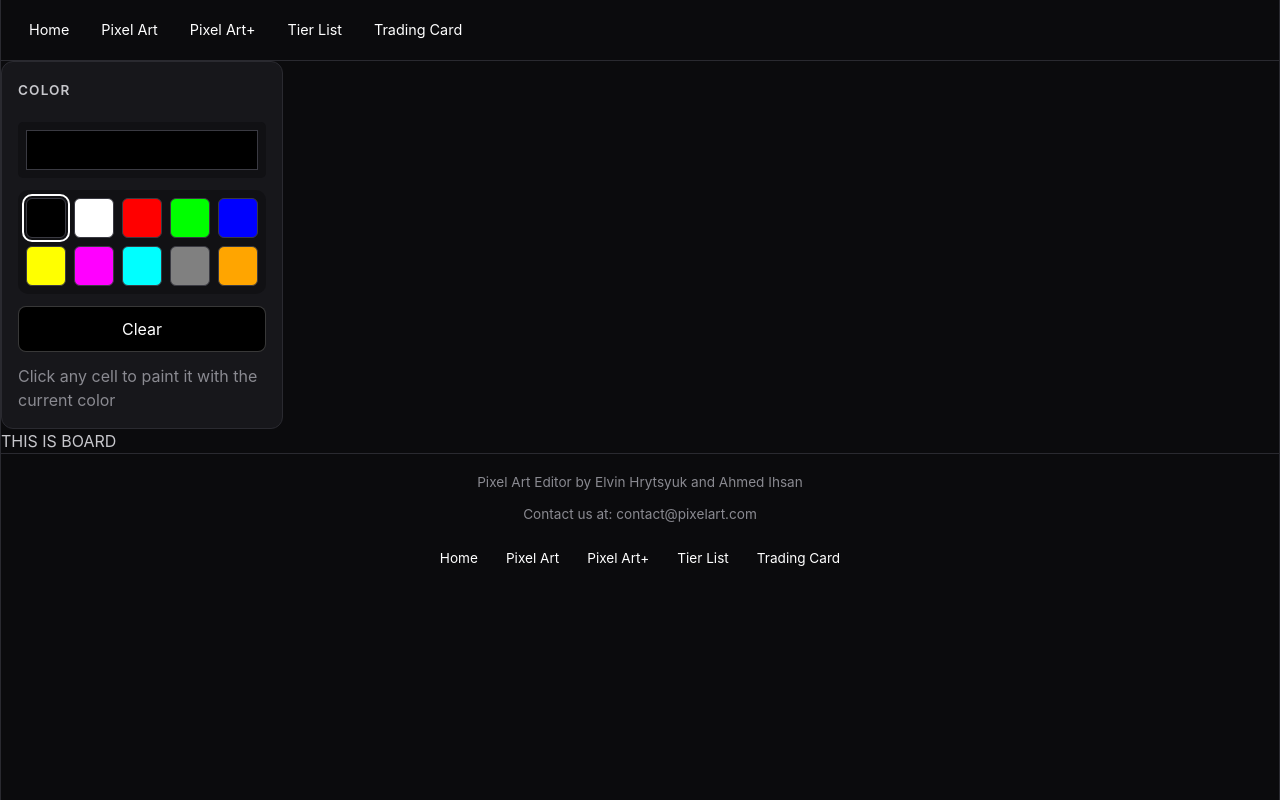
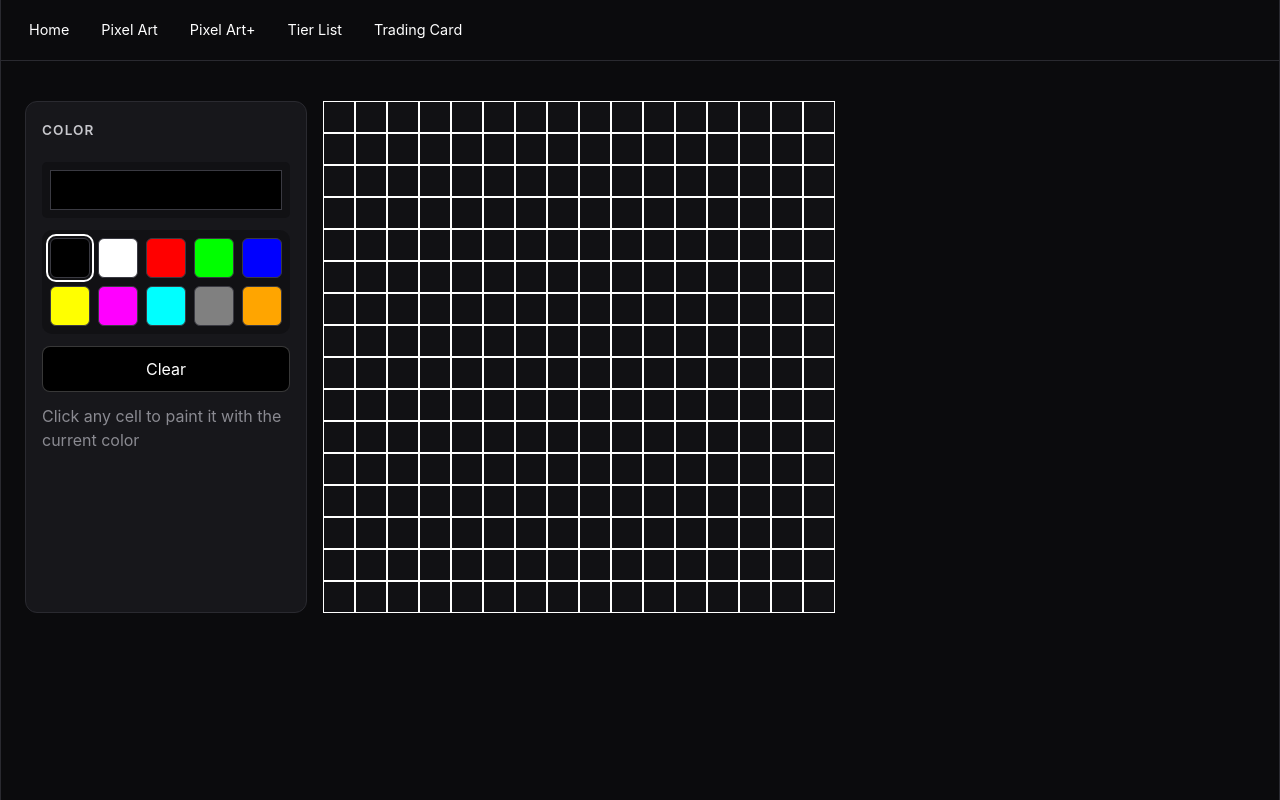
Before and after one commit to AhmedIhsan123/pixel-art-editor, a React (Vite) app: page / in a window 1280 px wide. Shown: the top 800 px of the page. Built offline with nearby package versions, Linux system fonts and the light colour scheme.

Commit message:
Added grid to page

```diff
--- a/src/App.jsx
+++ b/src/App.jsx
@@ -1,14 +1,16 @@
 import ColorSelector from "./components/ColorSelector";
 import Header from "./components/header";
 import Footer from "./components/footer";
+import Grid from "./components/Grid";
+import "./styles/App.css";
 
 export default function App() {
 	return (
 		<>
+			<Header />
 			<main>
-				<Header />
 				<ColorSelector />
-				<div className="board">THIS IS BOARD</div>
+				<Grid />
 			</main>
 			<Footer />
 		</>
--- /dev/null
+++ b/src/components/Grid.jsx
@@ -0,0 +1,16 @@
+import "../styles/Grid.css";
+
+export default function Grid() {
+	const GRID_SIZE = 16;
+
+	return (
+		<div
+			className="pixel-grid"
+			style={{ gridTemplateColumns: `repeat(${GRID_SIZE}, 1fr)` }}
+		>
+			{Array.from({ length: GRID_SIZE * GRID_SIZE }).map((_, i) => (
+				<div key={i} className="pixel" />
+			))}
+		</div>
+	);
+}
--- a/src/styles/App.css
+++ b/src/styles/App.css
@@ -1,15 +1,12 @@
 main {
 	display: grid;
-	grid-template-columns: 200px 1fr 1fr;
-	grid-template-rows: auto repeat(4, 1fr);
+	grid-template-columns: 0.5fr 1fr 1fr;
+	grid-template-rows: auto repeat(2, 1fr);
 	grid-template-areas:
 		"header header header"
-		"color board board"
-		"color board board"
-		"color board board"
 		"color board board";
-	gap: 16px;
-	padding: 16px;
+	gap: 1rem;
+	padding: 1.5rem;
 }
 
 /* areas */
--- a/src/styles/ColorSelector.css
+++ b/src/styles/ColorSelector.css
@@ -15,7 +15,7 @@
 	background-color: var(--surface);
 	border: 1px solid var(--border);
 	border-radius: 12px;
-	width: min-content;
+	width: 100%;
 }
 
 .selected-color-container {
--- /dev/null
+++ b/src/styles/Grid.css
@@ -0,0 +1,13 @@
+.pixel-grid {
+	display: grid;
+	width: 100%;
+	max-width: 512px;
+	aspect-ratio: 1 / 1;
+	background-color: var(--bg-soft);
+	grid-area: board;
+}
+
+.pixel {
+	border: 1px solid white;
+	background-color: transparent;
+}
```
